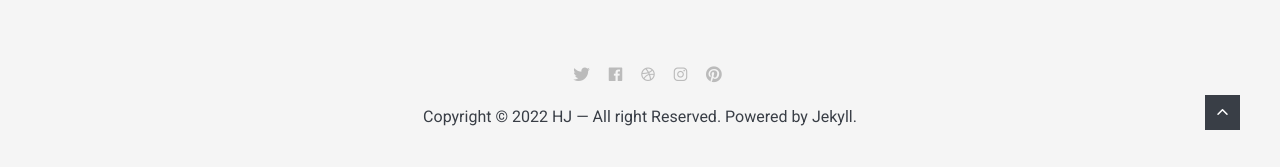
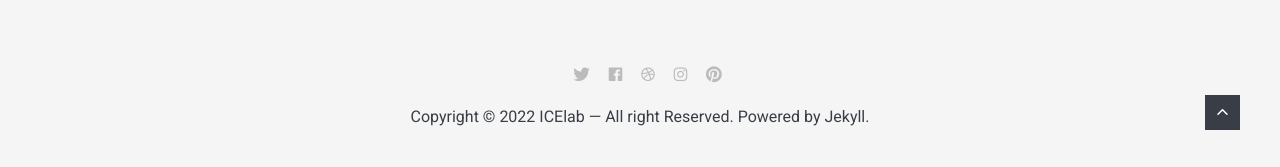
Before and after one commit to icelab-2020/HeeJaeMon123.github.io, a Jekyll site: the page built from index.html, in a window 1280 px wide and 900 px high, scrolled down 2468 px. Shown: the part 730-897 px from the top of the window. Built offline with Jekyll 4.4.1, drawn with Linux system fonts in a browser that asks for light colours; nearby versions of some CDN libraries; the list of posts is cut into pages by our own code.

Commit message:
Update settings.yml

```diff
--- a/_data/settings.yml
+++ b/_data/settings.yml
@@ -1,6 +1,6 @@
 #-------------------------------
 # General Site Settings
-title: HJ
+title: ICElab
 logo: logo.png # You can add own logo.
 description: Zolan is modern minimal theme for Jekyll
 
```
